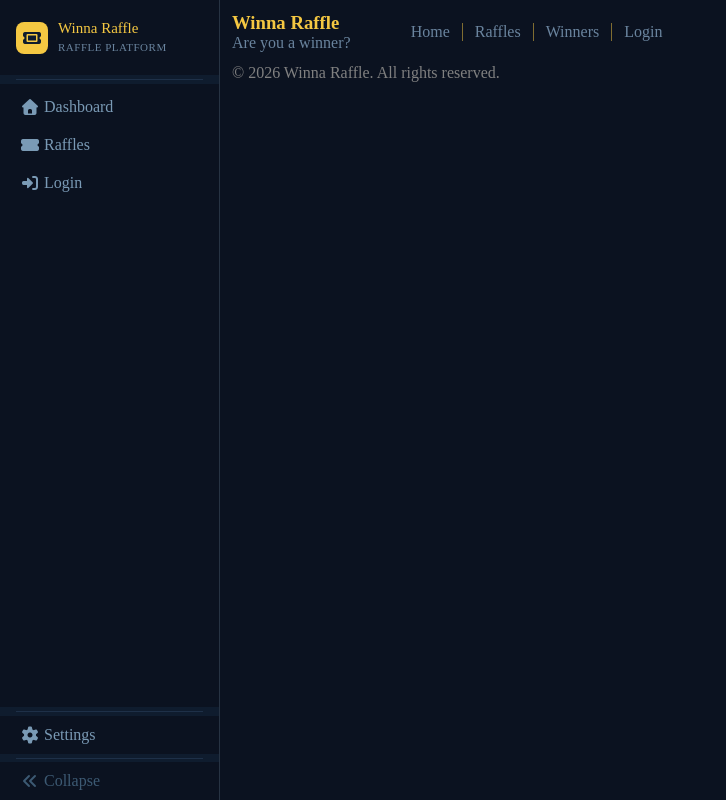
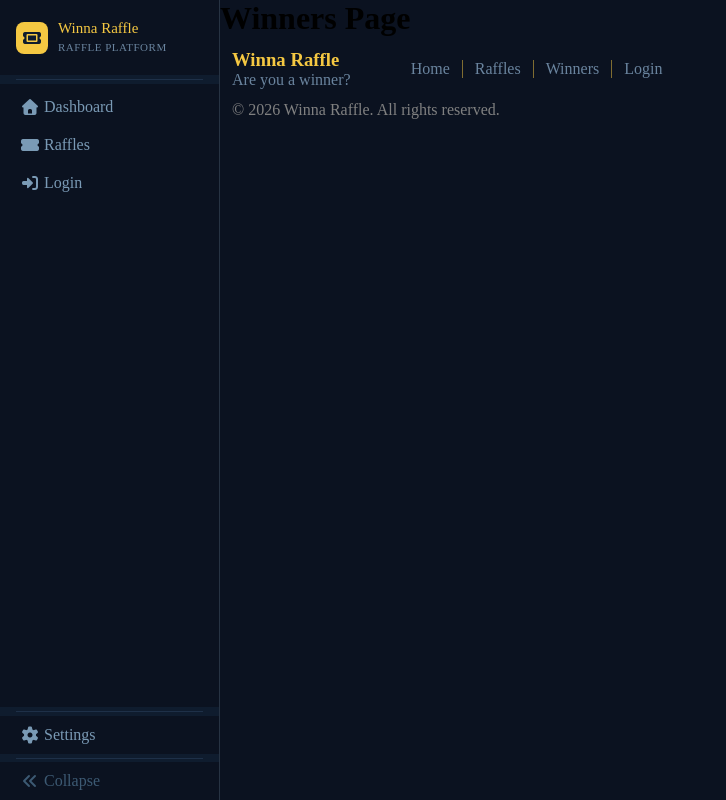
Before and after one commit to owen-prest/raffle-website, a Vue app: page /Winners in a window 1280 px wide. Shown: the whole page, without its empty margins (0-726 px from the left). Built offline with nearby package versions, Linux system fonts and the light colour scheme; the HTML template or start-up script is replaced by a standard one.

Commit message:
refactor(naming): update all file names to comply with multi-word component rules

```diff
--- a/src/Views/Dashboard.vue
+++ b/src/Views/HomePage.vue
@@ -1,13 +1,12 @@
 <script setup lang="ts">
-  import Gallery from '@/components/Gallery.vue'
-  import Banner from '@/components/Banner.vue'
-  import { RouterLink } from 'vue-router';
+  import ImageGallery from '@/components/ImageGallery.vue'
+  import HomeBanner from '@/components/HomeBanner.vue'
 </script>
 
 <template>
   <div class="home">
-    <Banner/>
-     <Gallery/>
+    <HomeBanner/>
+     <ImageGallery/>
   </div>
 </template>
 
--- /dev/null
+++ b/src/Views/WinnersPage.vue
@@ -0,0 +1,9 @@
+<script setup lang="ts">
+
+</script>
+
+<template>
+  <div>
+    <h1>Winners Page</h1>
+  </div>
+</template>
--- a/src/router/index.ts
+++ b/src/router/index.ts
@@ -4,18 +4,19 @@ import { createRouter, createWebHistory } from 'vue-router'
 const routes = [
   { path: '/',
     name: 'Dashboard',
-    component: import('../Views/Dashboard.vue') },
+    component: import('../Views/HomePage.vue') },
   { path: '/Raffles',
     name: 'Raffles',
-    component: import('../Views/Raffles.vue') },
+    component: import('../Views/RafflesPage.vue') },
   { path: '/Login',
     name: 'Login',
-    component: import('../Views/Login.vue') },
-    {
-      path: '/Profile',
-      name: 'Profile',
-      component: import('../Views/Profile.vue')
-    }
+    component: import('../Views/LoginPage.vue') },
+  { path: '/Profile',
+    name: 'Profile',
+    component: import('../Views/ProfilePage.vue')},
+  { path: '/Winners',
+    name: 'Winners',
+    component: import('../Views/WinnersPage.vue')},
 ]
 
 export default createRouter({
```
Also changed, not shown: src/Views/LoginPage.vue (renamed from src/Views/Login.vue), src/Views/ProfilePage.vue (renamed from src/Views/Profile.vue), src/Views/RafflesPage.vue (renamed from src/Views/Raffles.vue), src/Views/Winners.vue (deleted), src/components/HomeBanner.vue (renamed from src/components/Banner.vue), src/components/ImageGallery.vue (renamed from src/components/Gallery.vue).
